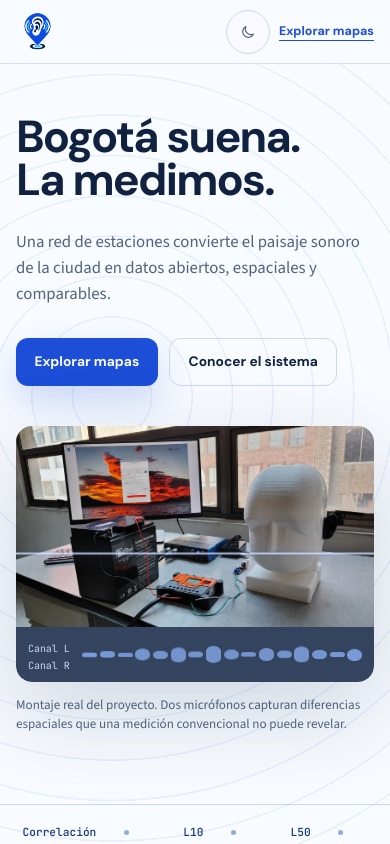
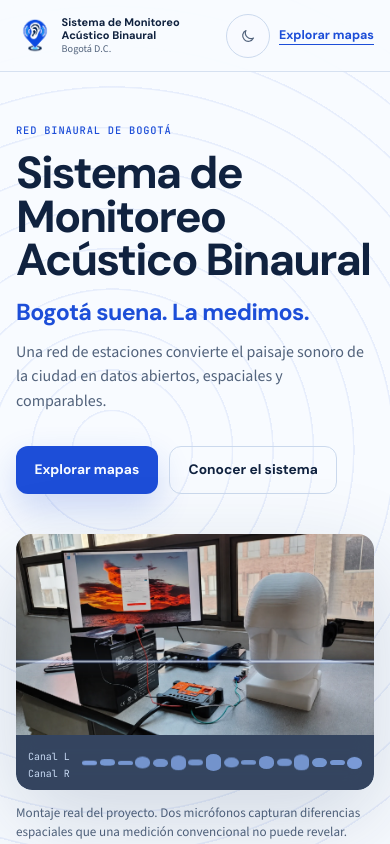
Before and after one commit to AndresPescador/Sound-Monitoring-System, a React (Vite) app in the folder dashboard-frontend/: page / in a window 390 px wide. Shown: the top 844 px of the page. Built offline with nearby package versions, Linux system fonts and the light colour scheme.

Commit message:
Clarify landing page project identity

```diff
--- a/dashboard-frontend/index.html
+++ b/dashboard-frontend/index.html
@@ -7,7 +7,7 @@
     <meta name="theme-color" content="#f8fbff" />
     <link rel="icon" type="image/png" href="/assets/logo-oido-urbano.png" />
     <link rel="preload" href="/assets/bogota-binaural-station.webp" as="image" type="image/webp" />
-    <title>Monitoreo Acústico Binaural | Bogotá D.C.</title>
+    <title>Sistema de Monitoreo Acústico Binaural | Bogotá D.C.</title>
     <script src="/theme-init.js"></script>
     <!-- Google Fonts -->
     <link rel="preconnect" href="https://fonts.googleapis.com" />
--- a/dashboard-frontend/src/components/shared/RouteNavigationManager.jsx
+++ b/dashboard-frontend/src/components/shared/RouteNavigationManager.jsx
@@ -3,13 +3,14 @@ import { useLocation, useNavigationType } from 'react-router-dom'
 import { stationPageTitle } from '../../routes'
 
 const PUBLIC_TITLE = 'Monitoreo Acústico'
+const LANDING_TITLE = 'Sistema de Monitoreo Acústico Binaural | Bogotá D.C.'
 
 function isAdminPath(pathname) {
   return pathname === '/admin' || pathname.startsWith('/admin/')
 }
 
 function routeTitle(pathname, heading = '') {
-  if (pathname === '/') return 'Inicio | Monitoreo Acústico'
+  if (pathname === '/') return LANDING_TITLE
   if (pathname === '/mapa-2d') return 'Mapa 2D | Monitoreo Acústico'
   if (pathname.startsWith('/mapa-2d/stations/')) {
     return `${heading ? stationPageTitle(heading) : 'Detalle de estación'} | ${PUBLIC_TITLE}`
--- a/dashboard-frontend/src/pages/Landing.jsx
+++ b/dashboard-frontend/src/pages/Landing.jsx
@@ -65,7 +65,10 @@ export default function Landing() {
       <header className="landing-nav">
         <Link to="/" className="landing-brand" aria-label="Inicio del Sistema de Monitoreo Acústico Binaural">
           <img className="landing-brand-mark" src="/assets/logo-oido-urbano.png" alt="" aria-hidden="true" />
-          <span>Monitoreo Acústico <small>Bogotá D.C.</small></span>
+          <span className="landing-brand-copy">
+            <span className="landing-brand-name">Sistema de Monitoreo Acústico Binaural</span>
+            <small>Bogotá D.C.</small>
+          </span>
         </Link>
 
         <nav aria-label="Navegación de la presentación">
@@ -76,18 +79,20 @@ export default function Landing() {
 
         <div className="landing-nav-actions">
           <ThemeToggle />
-          <a href="#explorar" className="landing-nav-cta">Explorar mapas</a>
+          <a href="#mapas" className="landing-nav-cta">Explorar mapas</a>
         </div>
       </header>
 
       <main id="main-content" tabIndex={-1}>
-        <section className="landing-hero" data-loop aria-labelledby="landing-title">
+        <section className="landing-hero" id="inicio" data-loop aria-labelledby="landing-title">
           <div className="landing-hero-signal" aria-hidden="true" />
           <div className="landing-hero-copy">
-            <h1 id="landing-title" tabIndex={-1}>Bogotá suena.<br />La medimos.</h1>
+            <p className="landing-hero-kicker">Red binaural de Bogotá</p>
+            <h1 id="landing-title" tabIndex={-1}>Sistema de Monitoreo Acústico Binaural</h1>
+            <p className="landing-hero-tagline">Bogotá suena. La medimos.</p>
             <p className="landing-hero-lead">Una red de estaciones convierte el paisaje sonoro de la ciudad en datos abiertos, espaciales y comparables.</p>
             <div className="landing-hero-actions">
-              <a href="#explorar" className="landing-button landing-button--primary">Explorar mapas</a>
+              <a href="#mapas" className="landing-button landing-button--primary">Explorar mapas</a>
               <a href="#sistema" className="landing-button landing-button--secondary">Conocer el sistema</a>
             </div>
           </div>
@@ -122,8 +127,8 @@ export default function Landing() {
           </div>
         </div>
 
-        <section className="landing-map-section" aria-labelledby="map-title">
-          <div className="landing-section-heading" id="explorar" data-reveal="copy">
+        <section className="landing-map-section" id="mapas" aria-labelledby="map-title">
+          <div className="landing-section-heading" data-reveal="copy">
             <div className="landing-map-heading-copy">
               <h2 id="map-title">Dos formas de leer la misma ciudad</h2>
               <p>Consulta el estado actual en el mapa 2D o explora la intensidad acústica sobre el tejido urbano en 3D.</p>
@@ -237,7 +242,7 @@ export default function Landing() {
           </div>
         </section>
 
-        <section className="landing-binaural" aria-labelledby="binaural-title">
+        <section className="landing-binaural" id="binaural" aria-labelledby="binaural-title">
           <div className="landing-binaural-copy" data-reveal="copy">
             <h2 id="binaural-title">No solo cuánto ruido. También desde dónde.</h2>
             <p>El nivel equivalente describe la energía. La diferencia interaural y la correlación añaden una lectura espacial del entorno.</p>
@@ -290,7 +295,7 @@ export default function Landing() {
           </div>
         </section>
 
-        <section className="landing-open-data" aria-labelledby="open-data-title">
+        <section className="landing-open-data" id="datos" aria-labelledby="open-data-title">
           <div className="landing-open-data-copy" data-reveal="copy">
             <h2 id="open-data-title">Los datos también deben circular.</h2>
             <p>Consulta intervalos acotados, filtra por estación y descarga mediciones en CSV desde el portal público.</p>
@@ -307,7 +312,10 @@ export default function Landing() {
       <footer className="landing-footer">
         <div className="landing-brand landing-brand--footer">
           <img className="landing-brand-mark" src="/assets/logo-oido-urbano.png" alt="" aria-hidden="true" />
-          <span>Monitoreo Acústico <small>Bogotá D.C.</small></span>
+          <span className="landing-brand-copy">
+            <span className="landing-brand-name">Sistema de Monitoreo Acústico Binaural</span>
+            <small>Bogotá D.C.</small>
+          </span>
         </div>
         <p>Proyecto de monitoreo ambiental con captura binaural y datos abiertos.</p>
         <nav aria-label="Enlaces finales">
--- a/dashboard-frontend/src/pages/landing.css
+++ b/dashboard-frontend/src/pages/landing.css
@@ -31,6 +31,7 @@
 
 html:has(.landing-page) {
   scroll-behavior: smooth;
+  scroll-padding-top: 88px;
   scrollbar-color: #8aa8d4 #edf4ff;
   scrollbar-width: thin;
 }
@@ -72,12 +73,28 @@ html:has(.landing-page)::-webkit-scrollbar-thumb:hover {
   align-items: center;
   justify-self: start;
   gap: 0.72rem;
+  max-width: 20rem;
   color: var(--landing-ink);
   font-family: "DM Sans", sans-serif;
   font-size: 0.82rem;
   font-weight: 700;
   line-height: 1.05;
   text-decoration: none;
+}
+
+.landing-brand-copy {
+  display: block;
+  min-width: 0;
+}
+
+.landing-brand-name {
+  display: block;
+  color: var(--landing-ink);
+  font-family: "DM Sans", sans-serif;
+  font-size: 0.78rem;
+  font-weight: 700;
+  line-height: 1.16;
+  text-wrap: balance;
 }
 
 .landing-brand small {
@@ -184,21 +201,55 @@ html:has(.landing-page)::-webkit-scrollbar-thumb:hover {
   animation: landing-copy-enter 820ms cubic-bezier(.16, 1, .3, 1) both;
 }
 
+.landing-hero-kicker {
+  margin: 0 0 1.25rem;
+  color: var(--landing-blue);
+  font-family: "JetBrains Mono", monospace;
+  font-size: 0.72rem;
+  font-weight: 500;
+  letter-spacing: 0.08em;
+  line-height: 1.2;
+  text-transform: uppercase;
+}
+
 .landing-hero h1 {
-  max-width: 13ch;
+  max-width: 20ch;
   margin: 0;
   color: var(--landing-ink);
   font-family: "DM Sans", sans-serif;
-  font-size: clamp(3.5rem, 5.2vw, 5rem);
+  font-size: clamp(3.1rem, 4.8vw, 4.8rem);
   font-weight: 650;
   letter-spacing: -0.04em;
-  line-height: 0.93;
+  line-height: 0.98;
+  text-wrap: balance;
+}
+
+@media (min-width: 1200px) {
+  .landing-hero {
+    grid-template-columns: minmax(0, 1.08fr) minmax(0, 0.92fr);
+  }
+
+  .landing-hero h1 {
+    max-width: 20ch;
+    font-size: clamp(2.8rem, 4vw, 4.2rem);
+  }
+}
+
+.landing-hero-tagline {
+  max-width: 30ch;
+  margin: 1.35rem 0 0;
+  color: var(--landing-blue);
+  font-family: "DM Sans", sans-serif;
+  font-size: clamp(1.25rem, 2vw, 1.65rem);
+  font-weight: 700;
+  letter-spacing: -0.025em;
+  line-height: 1.12;
   text-wrap: balance;
 }
 
 .landing-hero-lead {
   max-width: 38rem;
-  margin: clamp(1.6rem, 3vw, 2.5rem) 0 0;
+  margin: 0.9rem 0 0;
   color: var(--landing-muted);
   font-size: clamp(1.05rem, 1.45vw, 1.28rem);
   line-height: 1.55;
@@ -441,7 +492,10 @@ html:has(.landing-page)::-webkit-scrollbar-thumb:hover {
   padding: clamp(5.5rem, 10vw, 10rem) clamp(1.25rem, 4vw, 4.5rem);
 }
 
-#explorar {
+#inicio,
+#mapas,
+#binaural,
+#datos {
   scroll-margin-top: 80px;
 }
 
@@ -1392,7 +1446,8 @@ html:has(.landing-page)::-webkit-scrollbar-thumb:hover {
   }
 
   .landing-hero h1 {
-    font-size: clamp(3.35rem, 5.8vw, 4.65rem);
+    max-width: 20ch;
+    font-size: clamp(2.9rem, 5.8vw, 4.35rem);
   }
 
   .landing-map-gateway {
@@ -1464,13 +1519,27 @@ html:has(.landing-page)::-webkit-scrollbar-thumb:hover {
 
 @media (max-width: 767px) {
   .landing-nav {
-    height: 64px;
+    height: 72px;
     padding-inline: 1rem;
   }
 
-  .landing-brand > span:last-child {
-    display: none;
-  }
+  .landing-brand {
+    max-width: 12.5rem;
+    gap: 0.5rem;
+  }
+
+  .landing-brand-mark {
+    width: 2.35rem;
+    height: 2.35rem;
+  }
+
+  .landing-brand-name {
+    max-width: 12rem;
+    font-size: 0.69rem;
+    line-height: 1.12;
+  }
+
+  .landing-brand small { font-size: 0.64rem; }
 
   .landing-nav-cta {
     font-size: 0.78rem;
@@ -1489,9 +1558,23 @@ html:has(.landing-page)::-webkit-scrollbar-thumb:hover {
   }
 
   .landing-hero h1 {
-    max-width: 13ch;
-    font-size: clamp(2.75rem, 11.5vw, 3.3rem);
+    max-width: 20ch;
+    font-size: clamp(2.55rem, 11.5vw, 3.35rem);
     line-height: 0.96;
+  }
+
+  .landing-hero-kicker {
+    margin-bottom: 1rem;
+    font-size: 0.65rem;
+  }
+
+  .landing-hero-tagline {
+    margin-top: 1.1rem;
+    font-size: clamp(1.15rem, 6vw, 1.45rem);
+  }
+
+  .landing-hero-lead {
+    font-size: 1rem;
   }
 
   .landing-hero-media figcaption {
@@ -1726,9 +1809,7 @@ html:has(.landing-page)::-webkit-scrollbar-thumb:hover {
     justify-self: start;
   }
 
-  .landing-brand--footer > span:last-child {
-    display: block;
-  }
+  .landing-brand--footer .landing-brand-name { font-size: 0.76rem; }
 }
 
 @media (max-width: 520px) {
```
